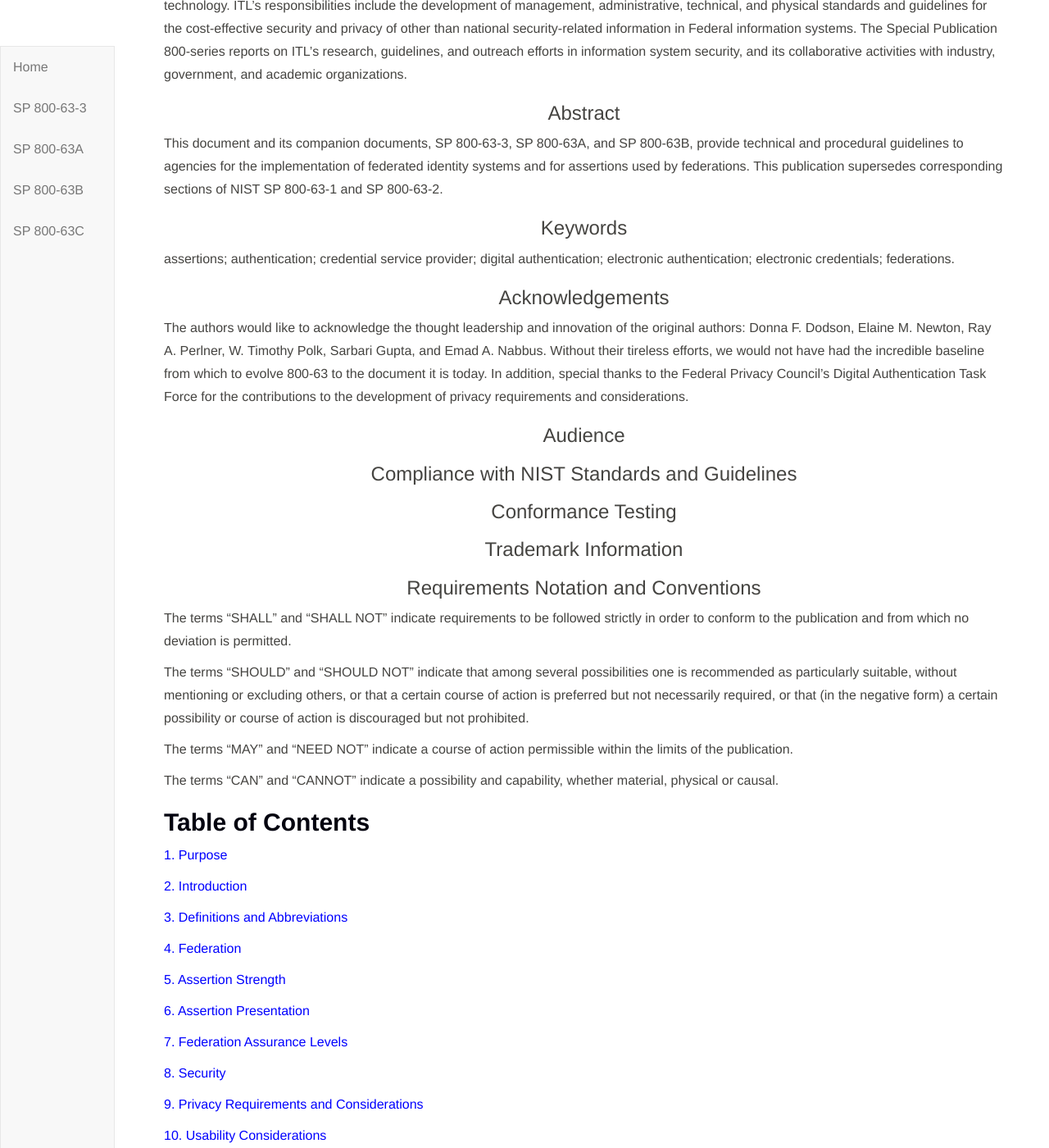
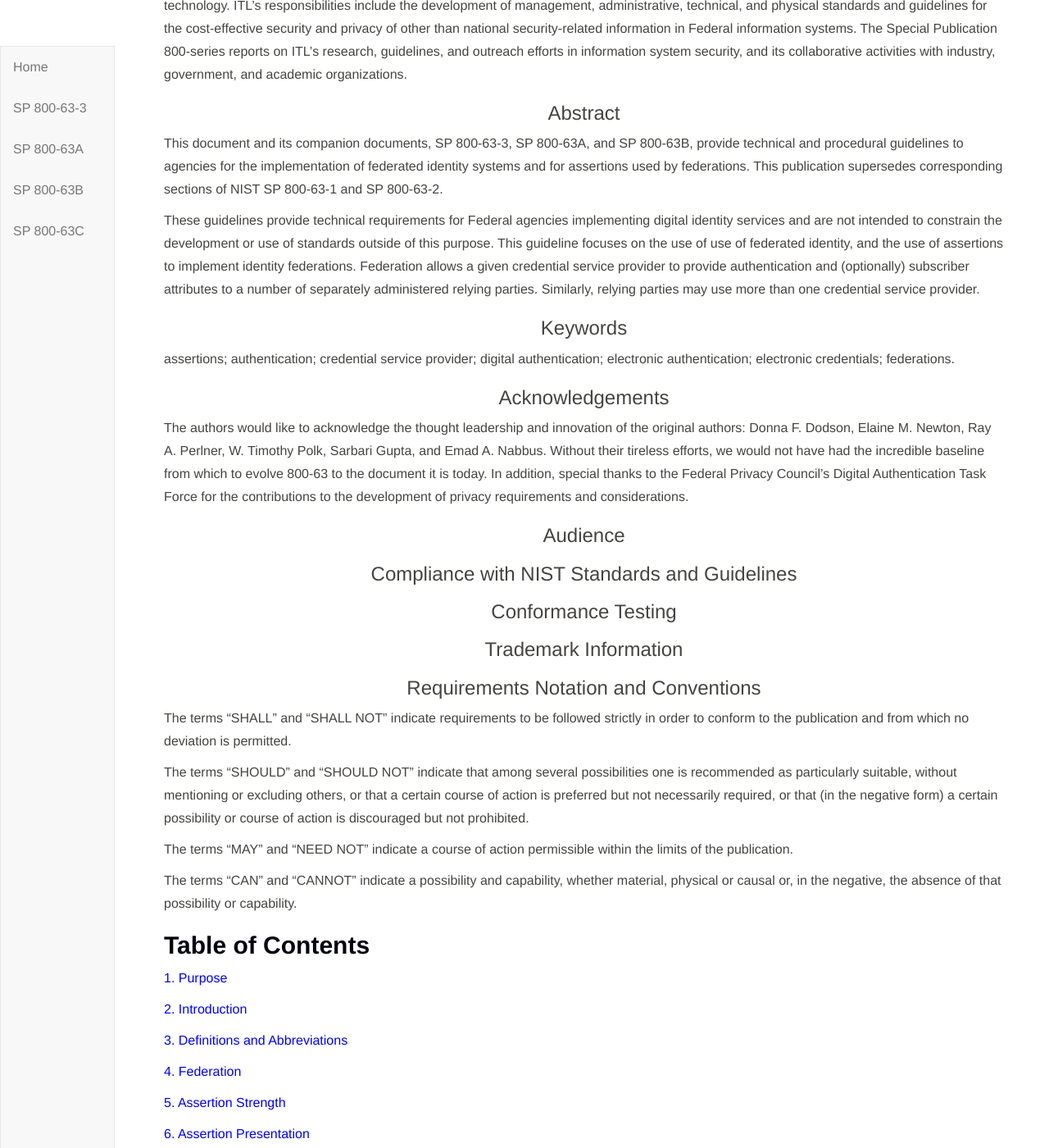
Before and after one commit to usnistgov/800-63-3, a Jekyll site: the page built from sp800-63c/cover.md, in a window 1280 px wide and 1400 px high, scrolled down 2329 px. Shown: the whole window at 82% size. Built offline with Jekyll 4.4.1, drawn with Linux system fonts in a browser that asks for light colours; our own code applies the rules of GitHub Pages for plain Markdown files; some of the changed text lies outside the part shown.

Commit message:
Bring cover and other front matter into alignment with other volumes

```diff
--- a/sp800-63c/cover.md
+++ b/sp800-63c/cover.md
@@ -1,9 +1,8 @@
-
 <div class="text-right" markdown="1">
 
 # <a name="800-63c"></a> DRAFT NIST Special Publication 800-63C
 
-# Digital Authentication Guideline
+# Digital Identity Guidelines
 
 ### Federation and Assertions
 
@@ -28,7 +27,7 @@
 
 # DRAFT NIST Special Publication 800-63C
 
-# Digital Authentication Guideline
+# Digital Identity Guidelines
 
 ### Federation and Assertions
 
@@ -56,8 +55,6 @@
 *National Protection and Programs Directorate
 Department of Homeland Security*
 
-
-
 {::comment}
 
 This publication is available free of charge from:
@@ -140,6 +137,8 @@
 
 This document and its companion documents, SP 800-63-3, SP 800-63A, and SP 800-63B, provide technical and procedural guidelines to agencies for the implementation of federated identity systems and for assertions used by federations. This publication supersedes corresponding sections of NIST SP 800-63-1 and SP 800-63-2.
 
+These guidelines provide technical requirements for Federal agencies implementing digital identity services and are not intended to constrain the development or use of standards outside of this purpose. This guideline focuses on the use of use of federated identity, and the use of assertions to implement identity federations. Federation allows a given credential service provider to provide authentication and (optionally) subscriber attributes to a number of separately administered relying parties. Similarly, relying parties may use more than one credential service provider.
+
 <div class="text-center" markdown="1">
 
 ### Keywords
@@ -189,7 +188,7 @@
 
 The terms “MAY” and “NEED NOT” indicate a course of action permissible within the limits of the publication.
 
-The terms “CAN” and “CANNOT” indicate a possibility and capability, whether material, physical or causal.
+The terms “CAN” and “CANNOT” indicate a possibility and capability, whether material, physical or causal or, in the negative, the absence of that possibility or capability.
 
 <div class="breaker"/>
 
```
Also changed, not shown: other parts of sp800-63c/cover.md (+1 -1 lines).
